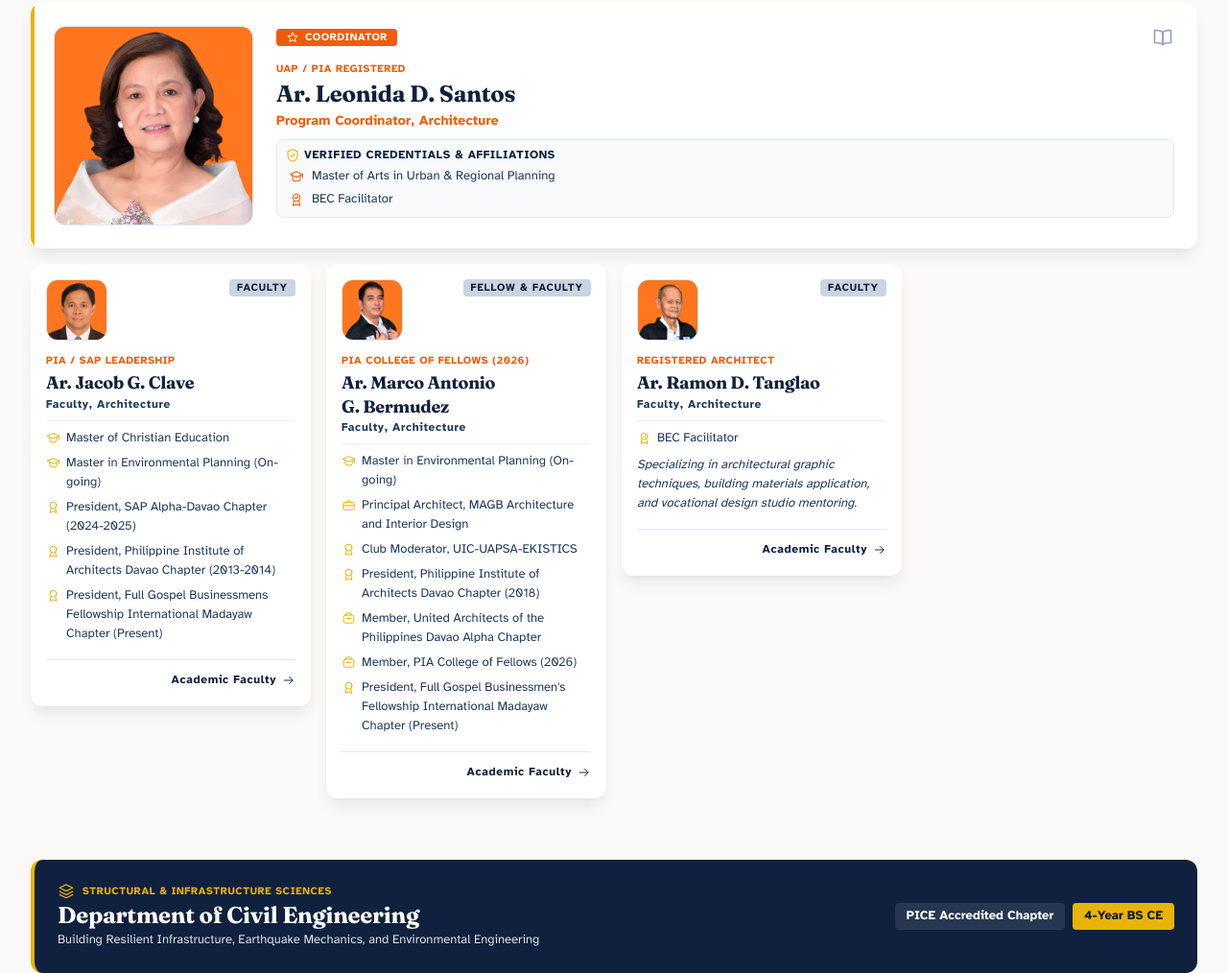
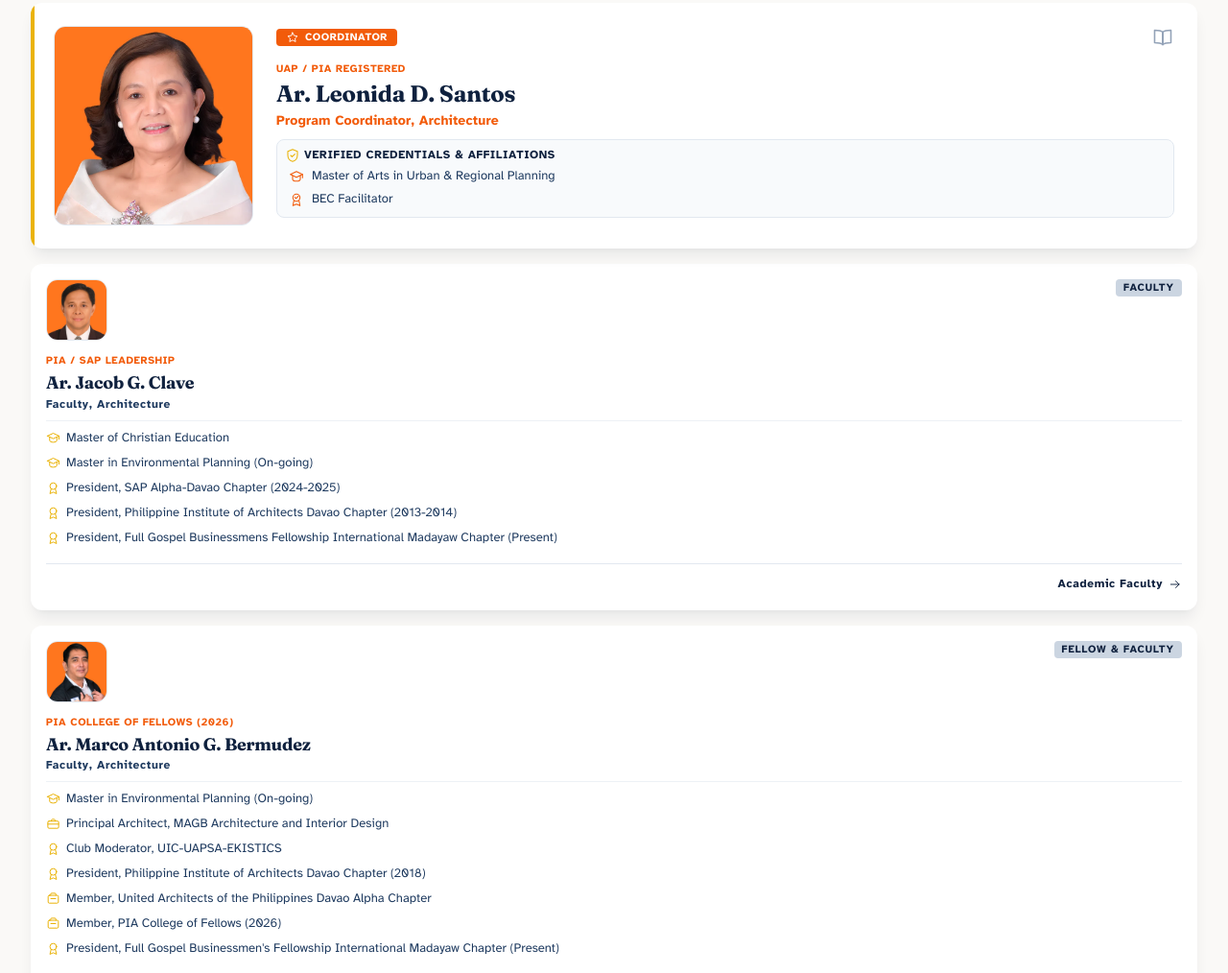
Before and after one commit to evergara-uic/cea-website, an Astro site: page /about/our-pride in a window 1280 px wide. Shown: the part 1587-2601 px from the top of the page at 96% size. Built offline with nearby package versions, Linux system fonts and the light colour scheme; Astro itself is replaced by a stand-in of ours.

Commit message:
Department faculty cards stacked vertically below coordinator

```diff
--- a/src/pages/about/our-pride.astro
+++ b/src/pages/about/our-pride.astro
@@ -530,7 +530,7 @@ const COUNCILS = [
 							<CoordinatorCard person={coordinatorOf(department.id)} />
 						</div>
 					)}
-					<div class:list={['grid grid-cols-1 gap-space-md', department.columns]}>
+					<div class="grid grid-cols-1 gap-space-md">
 						{inSection(department.id)
 							.filter((person) => person.data.id !== (coordinatorOf(department.id)?.data.id || ''))
 							.map((person) => (
```
